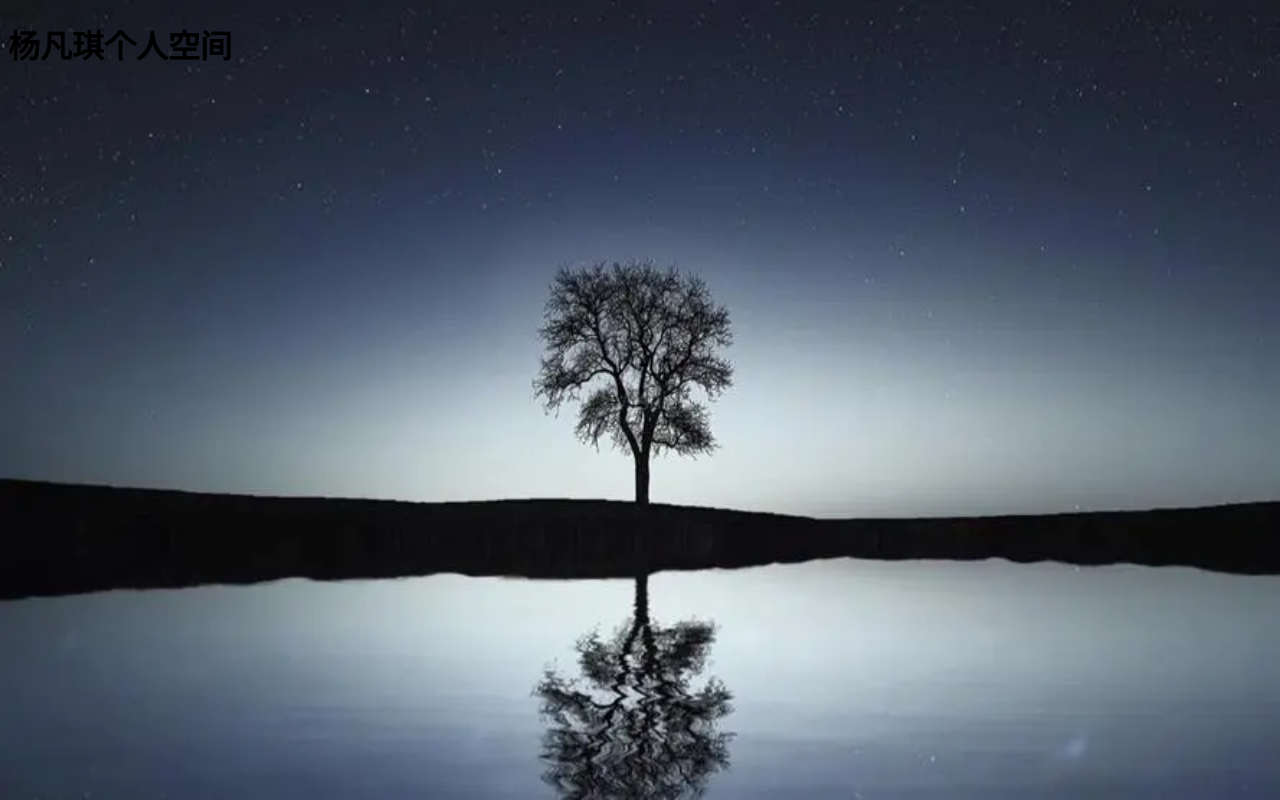
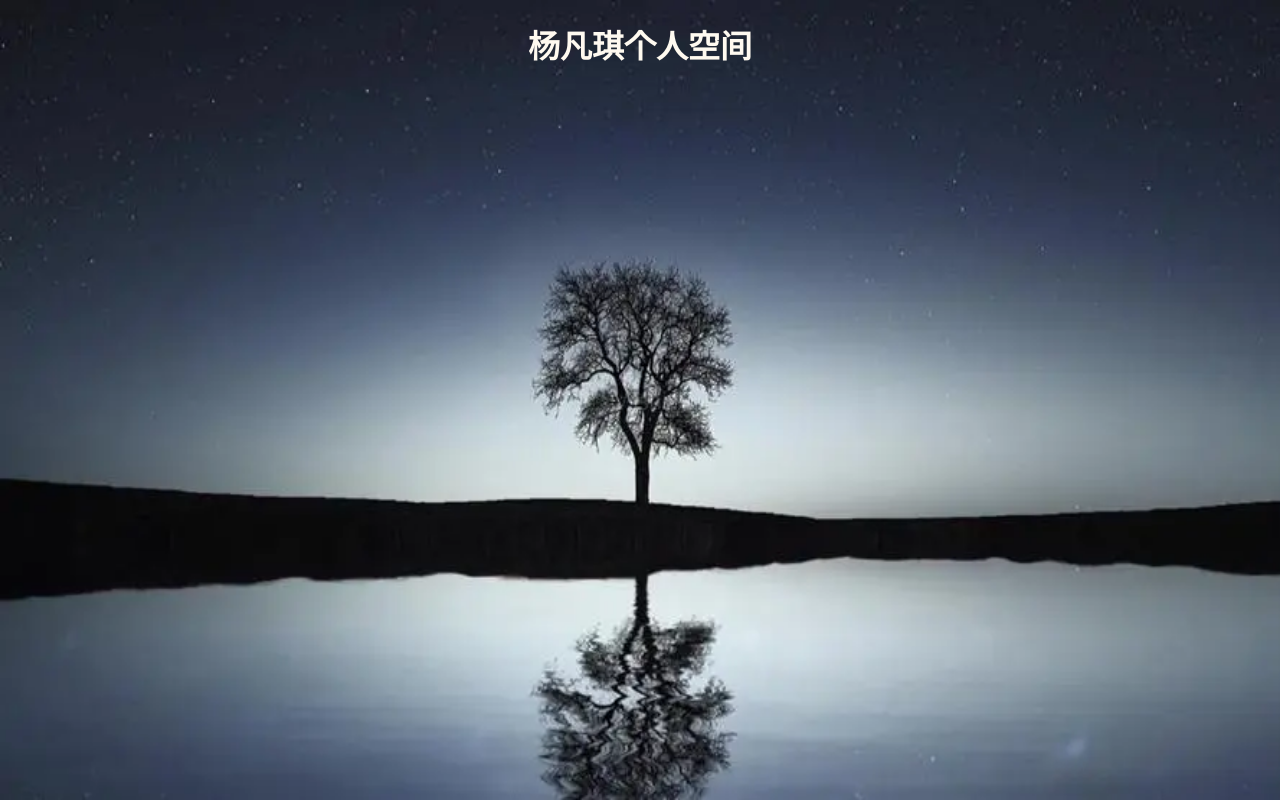
Before and after one commit to Blagori/Blagori.github.io, a plain HTML site: page index.html in a window 1280 px wide. Drawn offline with Linux system fonts and the light colour scheme.

Commit message:
Update index.html

```diff
--- a/index.html
+++ b/index.html
@@ -3,8 +3,17 @@
 	<head>
 		<meta charset="utf-8">
 		<title>个人空间</title>
+		<style type="text/css">
+			h1{
+				color: floralwhite;
+				text-align: center;
+			}
+			.background {
+			  opacity: 0.1;
+			}
+		</style>
 	</head>
 	<body background="background.jpg" style="background-repeat: no-repeat;background-size: 100% 100%;background-attachment: fixed;">
-		<h1 class="dotted">杨凡琪个人空间</h1>
+		<h1>杨凡琪个人空间</h1>
 	</body>
 </html>
```
